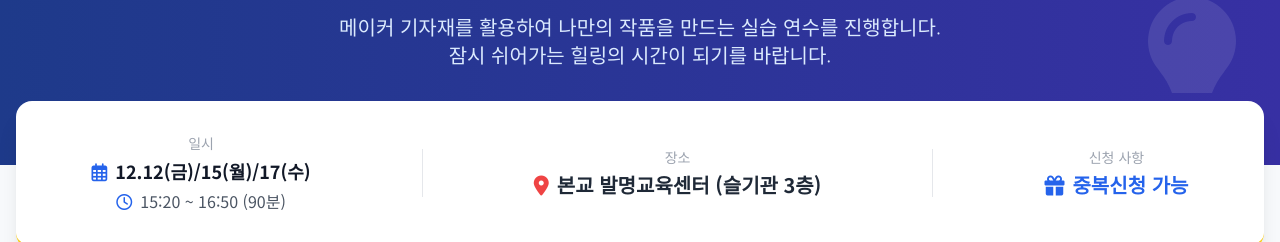
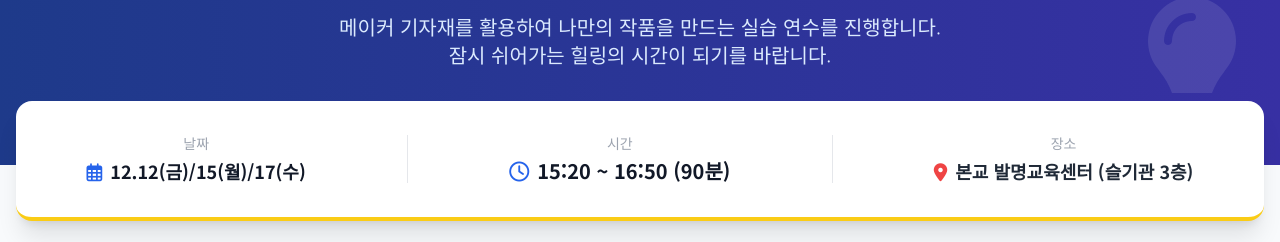
Before and after one commit to azalea910823-droid/maker-2025, a plain HTML site: page index.html in a window 1280 px wide. Shown: the part 235-477 px from the top of the page. Drawn offline with nearby package versions, Linux system fonts and the light colour scheme.

Commit message:
Update index.html

```diff
--- a/index.html
+++ b/index.html
@@ -64,26 +64,32 @@
     <section class="container mx-auto px-4 -mt-16 relative z-20">
         <div class="bg-white rounded-2xl shadow-xl p-6 md:p-8 flex flex-col md:flex-row justify-around items-center text-center gap-6 border-b-4 border-yellow-400">
             <div>
-    <div class="text-gray-400 text-sm mb-1">일시</div>
-    <div class="flex flex-col items-center">
+<div class="text-gray-400 text-sm mb-1">날짜</div>
                 <div class="font-bold text-lg text-gray-900">
                     <i class="fa-regular fa-calendar-days text-blue-600 mr-2"></i>12.12(금)/15(월)/17(수)
                 </div>
-        <div class="text-base text-gray-600 mt-1">
+            </div>
+
+            <div class="w-full h-px bg-gray-200 md:w-px md:h-12"></div>
+
+            <!-- 2. 시간 -->
+            <div>
+                <div class="text-gray-400 text-sm mb-1">시간</div>
+                <div class="font-bold text-xl text-gray-900">
                     <i class="fa-regular fa-clock text-blue-600 mr-2"></i>15:20 ~ 16:50 (90분)
                 </div>
             </div>
-</div>
+
             <div class="w-full h-px bg-gray-200 md:w-px md:h-12"></div>
+
+            <!-- 3. 장소 -->
             <div>
                 <div class="text-gray-400 text-sm mb-1">장소</div>
-                <div class="font-bold text-xl text-gray-800"><i class="fa-solid fa-location-dot text-red-500 mr-2"></i>본교 발명교육센터 (슬기관 3층) </div>
+                <div class="font-bold text-lg text-gray-800">
+                    <i class="fa-solid fa-location-dot text-red-500 mr-2"></i>본교 발명교육센터 (슬기관 3층)
                 </div>
-            <div class="w-full h-px bg-gray-200 md:w-px md:h-12"></div>
-            <div>
-                <div class="text-gray-400 text-sm mb-1">신청 사항</div>
-                <div class="font-bold text-xl text-blue-600"><i class="fa-solid fa-gift mr-2"></i>중복신청 가능</div>
             </div>
+
         </div>
 
         <div class="text-center mt-6 mb-12">
```
Lines whose indentation alone changed are shown as unchanged.
